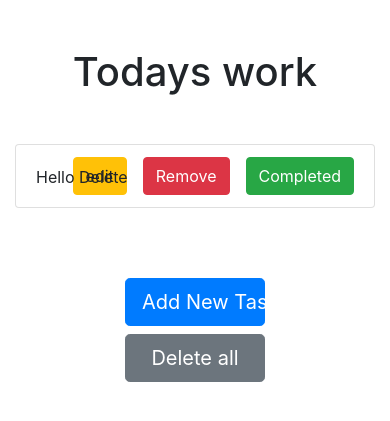
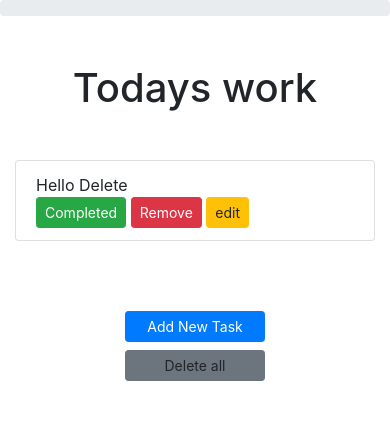
Before and after one commit to abrar78/Django-toDo-app, a Django app: page / in a window 390 px wide. Shown: the part 56-477 px from the top of the page. Run offline with Django 3.2, Linux system fonts and the light colour scheme; data comes from the database, SQL or seed files in the repository; both versions use the stored data as it was after the commit; some libraries are stand-ins or nearby versions.

Commit message:
improved for mobile versionon

```diff
--- a/app/static/main.js
+++ b/app/static/main.js
@@ -1,5 +1,6 @@
 console.log("This is main.js attached succesfully!")
-
+const loading = document.getElementById('loading')
+loading.style.display = "none"
 
 function edit(d) {
     console.log(d)
@@ -11,6 +12,7 @@ function edit(d) {
 }
 
 function doneEdit(d) {
+    loading.style.display = ""
     let newTask = document.getElementById(`editInput${d}`)
     let taskDisplay = document.getElementById(`taskDisplay${d}`)
     let url = `http://127.0.0.1:8000/viewset/task/${d}/`
@@ -34,6 +36,9 @@ function doneEdit(d) {
                 document.getElementById(`edit${d}`).style.display = ''
                 document.getElementById(`editInput${d}`).style.display = 'none'
                 document.getElementById(`doneBtn${d}`).style.display = "none"
+                loading.style.display = "none"
+            } else {
+                loading.style.display = "none"
             }
         })
         .then(function(data) {
@@ -46,6 +51,7 @@ function doneEdit(d) {
 
 function deleteTask(d) {
     let url = `http://127.0.0.1:8000/viewset/task/${d}/`
+    loading.style.display = ""
     fetch(url, {
             method: 'DELETE',
             headers: {
@@ -57,8 +63,11 @@ function deleteTask(d) {
 
             console.log(res.status)
             if (res.status == 204) {
+                loading.style.display = "none"
                 console.log('succesfully deleted a task')
                 document.getElementById(`container${d}`).style.display = "none"
+            } else {
+                loading.style.display = "none"
             }
         })
         .then(function(data) {
@@ -76,6 +85,7 @@ function completed(d) {
     let taskDisplay = document.getElementById(`taskDisplay${d}`)
     taskDisplay.style.textDecoration = 'line-through'
     let url = `http://127.0.0.1:8000/viewset/task/${d}/`
+    loading.style.display = ""
     fetch(url, {
             method: 'PUT',
             headers: {
@@ -98,6 +108,7 @@ function completed(d) {
                 document.getElementById(`completedBtn${d}`).style.display = "none"
                 document.getElementById(`deleteBtn${d}`).style.display = "none"
                 document.getElementById(`undoBtn${d}`).style.display = ""
+                loading.style.display = "none"
             }
         })
         .then(function(data) {
@@ -113,6 +124,7 @@ function undo(d) {
     let taskDisplay = document.getElementById(`taskDisplay${d}`)
     taskDisplay.style.textDecoration = 'none'
     let url = `http://127.0.0.1:8000/viewset/task/${d}/`
+    loading.style.display = ""
     fetch(url, {
             method: 'PUT',
             headers: {
@@ -135,6 +147,9 @@ function undo(d) {
                 document.getElementById(`completedBtn${d}`).style.display = ""
                 document.getElementById(`deleteBtn${d}`).style.display = ""
                 document.getElementById(`undoBtn${d}`).style.display = "none"
+                loading.style.display = "none"
+            } else {
+                loading.style.display = "none"
             }
         })
         .then(function(data) {
--- a/app/templates/base.html
+++ b/app/templates/base.html
@@ -12,23 +12,26 @@
     <title>To-do-app</title>
 </head>
 
+
 <body>
     <nav class="navbar navbar-dark bg-dark">
         <a class="navbar-brand" href="#">
           To-Do
         </a>
     </nav>
-
+    <div class="progress">
+        <div id="loading" style="display: none;" class="progress-bar progress-bar-striped progress-bar-animated" role="progressbar" aria-valuenow="75" aria-valuemin="0" aria-valuemax="100" style="width: 100%"></div>
+    </div>
     <!-- Block Contetnt-->
     {% block content %}
     <!-- Contetn Goes here -->
     {% endblock content %}
     <!-- Optional JavaScript -->
     <!-- jQuery first, then Popper.js, then Bootstrap JS -->
+    {% block script %} {% endblock script %}
     <script src="https://code.jquery.com/jquery-3.2.1.slim.min.js" integrity="sha384-KJ3o2DKtIkvYIK3UENzmM7KCkRr/rE9/Qpg6aAZGJwFDMVNA/GpGFF93hXpG5KkN" crossorigin="anonymous"></script>
     <script src="https://cdnjs.cloudflare.com/ajax/libs/popper.js/1.12.9/umd/popper.min.js" integrity="sha384-ApNbgh9B+Y1QKtv3Rn7W3mgPxhU9K/ScQsAP7hUibX39j7fakFPskvXusvfa0b4Q" crossorigin="anonymous"></script>
     <script src="https://maxcdn.bootstrapcdn.com/bootstrap/4.0.0/js/bootstrap.min.js" integrity="sha384-JZR6Spejh4U02d8jOt6vLEHfe/JQGiRRSQQxSfFWpi1MquVdAyjUar5+76PVCmYl" crossorigin="anonymous"></script>
-    {% block script %} {% endblock script %}
 </body>
 
 
--- a/app/templates/index.html
+++ b/app/templates/index.html
@@ -4,9 +4,11 @@
 <!-- Image and text -->
 
 <div class="container">
+    <div id="loading"></div>
     <h1 class="my-5 text-center"> Todays work</h1>
     <ul class="list-group">
         <!--  -->
+
         {% if tasks %}
 
         <!--  -->
@@ -14,7 +16,7 @@
         <li class="list-group-item" id="container{{taskDb.id}}">
             <div>
 
-                <span style="position: absolute;top: 10px;margin-top: 10px;">
+                <span>
                     <input id="editInput{{taskDb.id}}" type="text" value='{{taskDb.task}}' style="display: none;">
                     <!--  -->
                     {% if taskDb.completed %}
@@ -31,23 +33,27 @@
                     {% endif %}
                 </span>
 
-                <span style="position: absolute;top: 10px;margin-top: 10px;">
+                <span>
                     <input id="editInput{{taskDb.id}}" type="text" value='{{taskDb.task}}' style="display: none;">
 
 
                 </span> {% if taskDb.completed %}
-                <button id="undoBtn{{taskDb.id}}" type="button" onclick="undo('{{taskDb.id}}')" id="edit" style="float: right;" class="btn btn-success">undo</button>
-                <button type="button" id="completedBtn{{taskDb.id}}" style="float: right;display: none;" onclick="completed('{{taskDb.id}}')" class="btn btn-success">Completed</button>
-                <button type="button" id="deleteBtn{{taskDb.id}}" style="float: right;display: none;" onclick="deleteTask('{{taskDb.id}}')" class="mx-3 btn btn-danger">Remove</button>
-                <button type="button" onclick="edit('{{taskDb.id}}')" id="edit{{taskDb.id}}" style="float: right;display: none;" class="btn btn-warning">edit</button>
-                <button id="doneBtn{{taskDb.id}}" type="button" onclick="doneEdit('{{taskDb.id}}')" id="edit" style="float: right; display: none;" class="btn btn-success">done!</button>
+                <a id="undoBtn{{taskDb.id}}" type="button" onclick="undo('{{taskDb.id}}')" id="edit" class="btn btn-success btn-sm">undo</a>
+                <a type="button" id="completedBtn{{taskDb.id}}" onclick="completed('{{taskDb.id}}')" class="btn btn-success btn-sm">Completed</a>
+                <button type="button" id="deleteBtn{{taskDb.id}}" style="display: none;" onclick="deleteTask('{{taskDb.id}}')" class="btn btn-danger btn-sm">Remove
+
+                </button>
+                <button type="button" onclick="edit('{{taskDb.id}}')" id="edit{{taskDb.id}}" style="display: none;" class="btn btn-warning btn-sm">edit</button>
+                <button id="doneBtn{{taskDb.id}}" type="button" onclick="doneEdit('{{taskDb.id}}')" id="edit" style=" display: none;" class="btn btn-success btn-sm">done!</button>
                 <!--  -->
                 {% else %}
-                <button type="button" id="completedBtn{{taskDb.id}}" style="float: right;" onclick="completed('{{taskDb.id}}')" class="btn btn-success">Completed</button>
-                <button type="button" id="deleteBtn{{taskDb.id}}" style="float: right;" onclick="deleteTask('{{taskDb.id}}')" class="mx-3 btn btn-danger">Remove</button>
-                <button type="button" onclick="edit('{{taskDb.id}}')" id="edit{{taskDb.id}}" style="float: right;" class="btn btn-warning">edit</button>
-                <button id="doneBtn{{taskDb.id}}" type="button" onclick="doneEdit('{{taskDb.id}}')" id="edit" style="float: right; display: none;" class="btn btn-success">done!</button>
-                <button id="undoBtn{{taskDb.id}}" type="button" onclick="undo('{{taskDb.id}}')" id="edit" style="float: right;display: none;" class="btn btn-success">undo</button>
+                <button type="button" id="completedBtn{{taskDb.id}}" onclick="completed('{{taskDb.id}}')" class="btn btn-success btn-sm">Completed</button>
+                <button type="button" id="deleteBtn{{taskDb.id}}" onclick="deleteTask('{{taskDb.id}}')" class="btn btn-danger btn-sm">
+                    <span class="spinner-grow spinner-grow-sm" role="status" aria-hidden="true"></span>
+                    Remove</button>
+                <button type="button" onclick="edit('{{taskDb.id}}')" id="edit{{taskDb.id}}" class="btn btn-warning btn-sm">edit</button>
+                <button id="doneBtn{{taskDb.id}}" type="button" onclick="doneEdit('{{taskDb.id}}')" id="edit" style=" display: none;" class="btn btn-success btn-sm">done!</button>
+                <button id="undoBtn{{taskDb.id}}" type="button" onclick="undo('{{taskDb.id}}')" id="undo" style="display: none;" class="btn btn-success btn-sm">undo</button>
                 <!--  -->
                 {% endif %}
 
@@ -73,8 +79,11 @@
     <!-- Main content goes here -->
     <div style="width: 50%;margin-top: 50px;margin-left: 25%;padding: 20px;">
 
-        <a href="{% url 'add_task' %}" type="button" class="btn btn-primary btn-lg btn-block">Add New Task</a>
-        <button type="button" data-toggle="modal" data-target="#exampleModal" class="btn btn-secondary btn-lg btn-block">Delete all</button>
+        <a href="{% url 'add_task' %}" type="button" class="btn btn-primary btn-sm btn-block">Add New Task</a>
+        <a type="button" data-toggle="modal" data-target="#exampleModal" class="btn btn-secondary btn-sm btn-block ">
+
+            Delete all</a>
+
         <!-- Button trigger modal -->
 
 
@@ -83,7 +92,7 @@
             <div class="modal-dialog">
                 <div class="modal-content">
                     <div class="modal-header">
-                        <h5 class="modal-title" id="exampleModalLabel">Modal title</h5>
+                        <h5 class="modal-title" id="exampleModalLabel">Conferm Delete</h5>
                         <button type="button" class="close" data-dismiss="modal" aria-label="Close">
             <span aria-hidden="true">&times;</span>
           </button>
```
Also changed, not shown: db.sqlite3.
